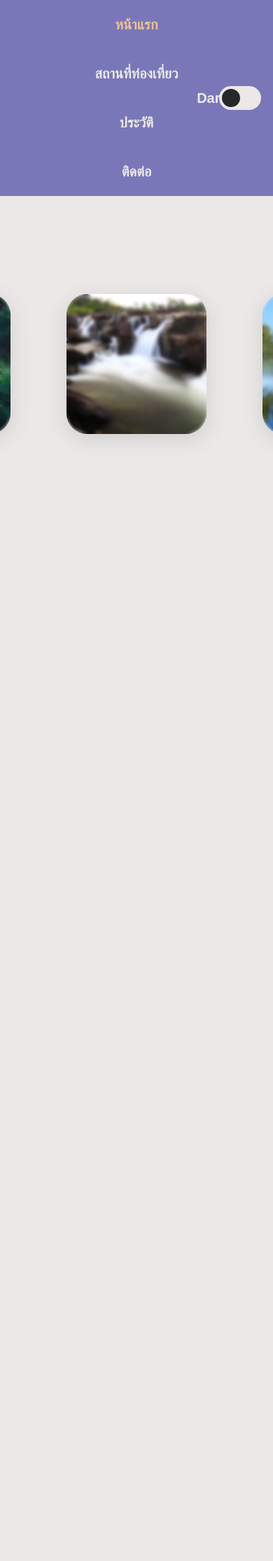
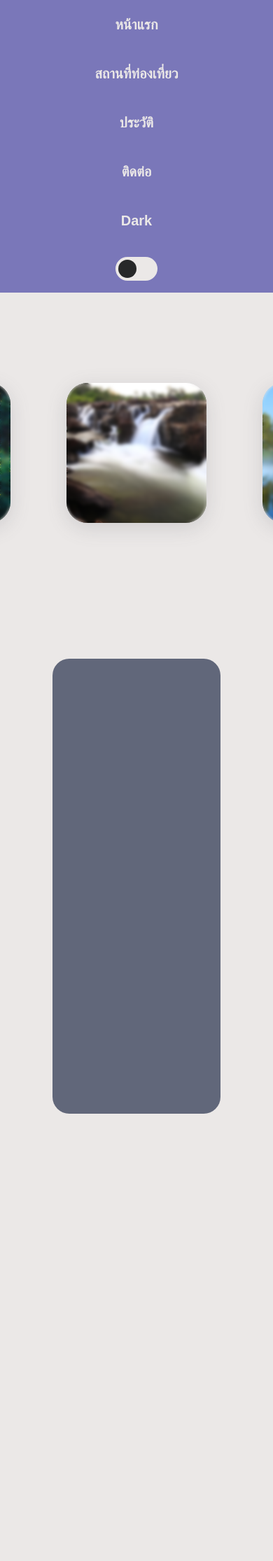
Before and after one commit to Kittigan14/SampleFileWorks, a PHP site: page / in a window 390 px wide; the page is wider, and only the part inside the window is pictured. Shown: the top 2230 px of that part at 70% size. Before the commit the page ends 630 px from the top of that part, so only its background shows below. Run offline with PHP 8.4, Linux system fonts and the light colour scheme; some web fonts are replaced.

Commit message:
update code

```diff
--- a/HomePage/index.html
+++ b/HomePage/index.html
@@ -14,10 +14,10 @@
     <div class="container">
         <div class="navbar">
             <a href="#">หน้าแรก</a>
-            <a href="./tourist.html">สถานที่ท่องเที่ยว</a>
-            <a href="#">ประวัติ</a>
-            <a href="#">ติดต่อ</a>
-            <a href="#" id="textmode"></a>
+            <a href="#section1">สถานที่ท่องเที่ยว</a>
+            <a href="#section2">ประวัติ</a>
+            <a href="#section3">ติดต่อ</a>
+            <a href="#" id="textmode">Text Mode</a>
             <label class="toggle">
                 <input type="checkbox" id="modeToggle">
                 <span class="slider round"></span>
@@ -45,6 +45,24 @@
             </div>
         </div>
     </div>
+
+    <div class="section1" id="section1">
+        <div class="section1-content">
+
+        </div>
+    </div>
+
+    <div class="section2" id="section2">
+        <div class="section2-content">
+
+        </div>
+    </div>
+
+    <div class="section3" id="section3">
+        <div class="section3-content">
+
+        </div>
+    </div>
 </body>
 
 </html>
--- a/HomePage/style.css
+++ b/HomePage/style.css
@@ -37,6 +37,7 @@ html {
         position: absolute;
         display: flex;
         justify-content: center;
+        align-items: center;
         top: 0;
         overflow: hidden;
         background: var(--bg--blue);
@@ -47,12 +48,11 @@ html {
         float: left;
         color: var(--bg--white);
         text-align: center;
-        padding: 20px 16px;
+        padding: 20px 10px;
         text-decoration: none;
         font-size: 20px;
         font-weight: 700;
         transition: all .4s ease-in-out;
-
         text-shadow: rgba(50, 50, 93, 0.25) 0px 50px 100px -20px, rgba(0, 0, 0, 0.3) 0px 30px 60px -30px;
     }
 
@@ -61,18 +61,17 @@ html {
     }
 
     & #textmode {
-        position: absolute;
-        right: 6%;
-        margin: 0 25px;
+        /* margin: 0 0 0 50px; */
+        /* order: 1 */
     }
 
     & .toggle {
-        position: absolute;
+        position: sticky;
         right: 0;
         display: inline-block;
         width: 60px;
         height: 34px;
-        margin: 17px;
+        margin: 17px 10px;
     }
 
     & .toggle input {
@@ -161,6 +160,11 @@ html {
             }
         }
     }
+
+    .slider-span {
+        width: 850px;
+        height: 850px;
+    }
 }
 
 
@@ -175,9 +179,34 @@ html {
     backdrop-filter: blur(0);
 }
 
+.section1,
+.section2,
+.section3 {
+    display: flex;
+    justify-content: center;
+    align-items: center;
+    height: 100vh;
+    background: var(--bg--white);
+
+    & .section1-content {
+        width: calc(100% - 150px);
+        height: 650px;
+        background: var(--bg--gray);
+        border-radius: 24px;
+    }
+}
+
 .dark-mode {
-    .container {
+
+    .container,
+    .section1,
+    .section2,
+    .section3 {
         background: var(--bg--dark);
+    }
+
+    .section1-content {
+        background: var(--bg--white);
     }
 
     .navbar {
@@ -196,15 +225,21 @@ html {
 
     .navbar {
         flex-direction: column;
+        background: var(--bg--gray);
     }
 
-    .navbar a {
-        padding: 10px;
+    & .navbar a {
         font-size: 16px;
+        padding: 20px 8px;
+    }
+
+    & .toggle {
+        margin: 17px 8px;
     }
 
     .slide-container {
-        margin-top: 13rem;
+        width: 100%;
+        margin-top: 30rem;
     }
 
     .img,
```
Also changed, not shown: HomePage/script.js (+16 -0 lines), HomePage/tourist.html (deleted, +0 -32 lines).
